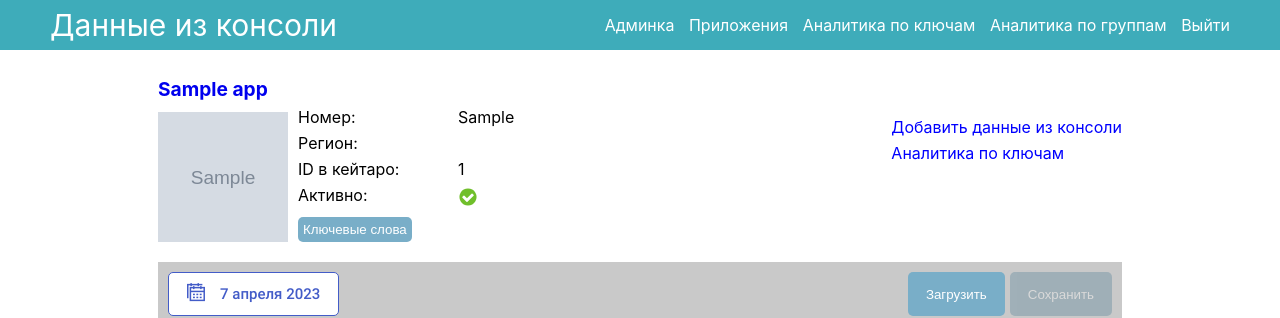
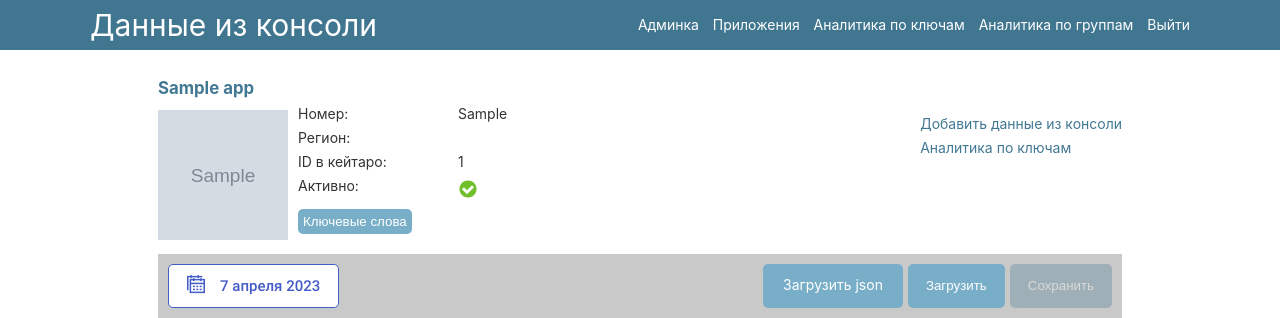
Before and after one commit to FolloW12587/KeywordsSearcher, a Django app: page /apps_info/1/console_data/ in a window 1280 px wide. Shown: the top 318 px of the page. Run offline with Django 4.2, Linux system fonts and the light colour scheme; a user stored in the database is signed in; tables that the repository leaves empty hold one stand-in row (values such as "Sample post"); grey boxes marked "Sample" are stand-in pictures.

Commit message:
removed console data add api method, added console data add by json file

```diff
--- a/web/apps/static/apps/js/console_data_add.js
+++ b/web/apps/static/apps/js/console_data_add.js
@@ -15,6 +15,7 @@ let params = {
 const table = document.getElementById("table");
 const load_data_button = document.getElementById("load_data__button");
 const save_data_button = document.getElementById("save_data__button");
+const file_selector = document.getElementById("file-selector");
 const csrftoken = getCookie('csrftoken');
 
 document.addEventListener("DOMContentLoaded", () => {
@@ -23,9 +24,17 @@ document.addEventListener("DOMContentLoaded", () => {
 
     load_data_button.addEventListener('click', loadData);
     save_data_button.addEventListener('click', saveData);
+    file_selector.addEventListener('change', fileUploaded);
     updateButtons();
 
 });
+
+function fileUploaded() {
+    let btn = document.querySelector('.input-file-btn');
+    btn.innerHTML = "Загружается...";
+    let input = document.querySelector('[name="_save"]');
+    input.click();
+}
 
 function updateTable() {
     if (params.console.isLoading) {
@@ -40,8 +49,9 @@ function updateTable() {
         let row = document.createElement("tr");
         row.classList.add('row');
         let s = "";
-        let keyword_name = keywords[data.keyword__id];
-        s += `<td>${keyword_name}</td>`;
+        let keyword_name = keywords[data.keyword__id].name;
+        let keyword_region = keywords[data.keyword__id].region;
+        s += `<td>[${keyword_region}] ${keyword_name}</td>`;
 
         s += `<td><input type="text" name="views" id="views_${data.keyword__id}" value="${data.views}"></td>`;
         s += `<td><input type="text" name="installs" id="installs_${data.keyword__id}" value="${data.installs}"></td>`;
--- a/web/apps/templates/apps/app_stats.html
+++ b/web/apps/templates/apps/app_stats.html
@@ -23,7 +23,7 @@
             {% endfor %}
         </select>
         <div class="load_data">
-            <button id="load_data__button" class="load_data__button" disabled>Загрузить</button>
+            <button id="load_data__button" class="load_data__button primary_button" disabled>Загрузить</button>
         </div>
     </div>
     <div class="loading_info hidden">
--- a/web/apps/templates/apps/console_data_add.html
+++ b/web/apps/templates/apps/console_data_add.html
@@ -3,16 +3,17 @@
 {% block title %}Console data Add{% endblock %}
 {% block loads %}
 <script type="module" src="{% static "kwfinder/js/datepicker.js" %}"></script>
-<script type="module" src="{% static "apps/js/console_data_add.js" %}?version=1"></script>
+<script type="module" src="{% static "apps/js/console_data_add.js" %}?version=2"></script>
+<link href="{% static "admin/css/base.css" %}" rel="stylesheet">
 <script>
     const app_id = {{ app.id }};
     const app_name = "{{ app.name }}";
     const app_num = {{ app.num }};
     const keywords = {
         {% for keyword in keywords %}
-            {{ keyword.id }}: "{{ keyword.name }}",
+            {{ keyword.id }}: {name: "{{ keyword.name }}", region: "{{ keyword.region.code }}"},
         {% endfor %}
-    }
+    };
 </script>
 {% endblock %}
 {% block header_name %} Данные из консоли {% endblock %}
@@ -22,14 +23,29 @@
     <div class="title" style="font-size: larger;font-weight: bold;"> [{{ app.num }}] {{ app.name }}</div>
 </div> -->
 {% include "apps/includes/header_info.html" %}
+{% if message %}
+<ul class="messagelist">
+    <li class="{% if message.success %}success{% else %}error{% endif %}">{{ message.text }}</li>
+</ul>
+{% endif %}
 <div class="settings">
     <div style="display: flex;">
         <div class="date_range--picker"></div>
-        <div class="load_data">
-            <button id="load_data__button" class="load_data__button" disabled>Загрузить</button>
+        <div class="upload_file">
+            <form action="/apps_info/{{ app.id }}/console_data_add_file/" method="post" enctype="multipart/form-data">
+                <label class="input-file">
+                    {% csrf_token %}
+                    <input type="file" id="file-selector" accept=".json" name="file">
+                    <span class="input-file-btn primary_button">Загрузить json</span>
+                </label>
+                <input type="submit" class="default" value="Сохранить" name="_save" hidden>
+            </form>
+        </div>
+        <div class="load_data" style="margin-left: 0;">
+            <button id="load_data__button" class="load_data__button primary_button" disabled>Загрузить</button>
         </div>
         <div class="save_data">
-            <button id="save_data__button" class="save_data__button" disabled>Сохранить</button>
+            <button id="save_data__button" class="save_data__button primary_button" disabled>Сохранить</button>
         </div>
     </div>
 </div>
--- a/web/apps/templates/apps/keywords/keywords_analytics.html
+++ b/web/apps/templates/apps/keywords/keywords_analytics.html
@@ -16,7 +16,7 @@
     <div style="display: flex;">
       <div class="date_range--picker"></div>
       <div class="load_data">
-        <button id="load_data__button" class="load_data__button">Загрузить</button>
+        <button id="load_data__button" class="load_data__button primary_button">Загрузить</button>
       </div>
     </div>
   </div>
--- a/web/apps/urls.py
+++ b/web/apps/urls.py
@@ -12,6 +12,9 @@ urlpatterns = [
     path('<int:app_id>/console_data/',
          views.consoleDataAdd,
          name='console_data_add'),
+    path('<int:app_id>/console_data_add_file/',
+         views.consoleDataAddByFile,
+         name='console_data_add_file'),
     path('<int:app_id>/keywords/',
          views.app_keywords,
          name='app_keywords'),
--- a/web/apps/views.py
+++ b/web/apps/views.py
@@ -1,14 +1,19 @@
 from django.contrib.auth.decorators import login_required
 from django.forms import modelform_factory
-from django.http import HttpResponseRedirect, JsonResponse
+from django.http import HttpResponseRedirect, JsonResponse, HttpResponse
 from django.shortcuts import render, get_object_or_404
+from django.utils.datastructures import MultiValueDictKeyError
 import json
+import logging
 
 from .models import Profile
 from .permissions import check_app_permissions, get_allowed_apps
 from src.asoworld import add_app_to_asoworld, add_keyword_to_app_in_asoworld
 from src.apps_state import check_app
-from web.kwfinder import models
+from web.kwfinder import models, serializers
+
+
+logger = logging.getLogger(__name__)
 
 
 @login_required
@@ -71,7 +76,84 @@ def consoleDataAdd(request, app_id: int):
         return JsonResponse({"success": True})
 
     keywords = app.keywords.all()
-    return render(request, 'apps/console_data_add.html', {'app': app, "keywords": keywords})
+    message = None
+    if 'message' in request.session:
+        message = request.session['message']
+        del request.session['message']
+    return render(request, 'apps/console_data_add.html', {'app': app, "keywords": keywords, "message": message})
+
+
+@check_app_permissions
+@login_required
+def consoleDataAddByFile(request, app_id: int):
+    def __responseWithError(text: str) -> HttpResponse:
+        message = {
+            "text": text,
+            "success": False
+        }
+        request.session['message'] = message
+        return HttpResponseRedirect(f'/apps_info/{app.id}/console_data/')
+
+    app = get_object_or_404(models.App, pk=app_id)
+
+    if request.method == "POST":
+        try:
+            data = json.loads(request.FILES['file'].read())
+        except json.JSONDecodeError:
+            return __responseWithError("Ошибка при декодировании файла! Убедитесь в его целостности.")
+        except MultiValueDictKeyError:
+            return __responseWithError("Не удалось найти файл. Убедитесь, что вы его отправили!")
+
+        serializer = serializers.ConsoleDailyAPIDataSerializer(
+            data=data, many=True)
+
+        if not serializer.is_valid():
+            return __responseWithError("Данные в загруженном файле невалидны!")
+
+        response_data = {
+            'skipped': 0,
+            'updated': 0,
+            'not_found': 0,
+            'created': 0
+        }
+
+        for data in serializer.data:
+            if app.num != data['app_num']:
+                response_data['skipped'] += 1
+                continue
+
+            keyword = app.keywords.filter(
+                name=data['keyword'], region=data['region']).first()
+            if not keyword:
+                response_data['not_found'] += 1
+                logger.info(
+                    f"Not found keyword {data['keyword']} in region {data['region']}")
+                continue
+
+            consoleData = models.ConsoleDailyData.objects.filter(
+                app=app, keyword=keyword, date=data['date']).first()
+
+            if not consoleData:
+                models.ConsoleDailyData.objects.create(
+                    app=app, keyword=keyword, date=data['date'],
+                    views=data['views'], installs=data['installs'])
+                response_data['created'] += 1
+                continue
+
+            consoleData.views = data['views']
+            consoleData.installs = data['installs']
+            consoleData.save()
+            response_data['updated'] += 1
+
+        message = {
+            "text": f"Skipped: {response_data['skipped']}, updated: {response_data['updated']}, \
+                not found: {response_data['not_found']}, created: {response_data['created']}",
+            "success": True
+        }
+        request.session['message'] = message
+        return HttpResponseRedirect(f'/apps_info/{app.id}/console_data/')
+
+    return HttpResponseRedirect(f'/apps_info/{app.id}/console_data/')
 
 
 @login_required
--- a/web/kwfinder/static/kwfinder/css/style.css
+++ b/web/kwfinder/static/kwfinder/css/style.css
@@ -1471,7 +1471,7 @@ button.keyword_picker_modal {
     width: 100%;
 }
 
-.keywords_analytics_table{
+.keywords_analytics_table {
     overflow-x: auto;
     white-space: nowrap;
     display: block;
@@ -1520,12 +1520,12 @@ button.keyword_picker_modal {
     border-radius: 5px;
 }
 
-.load_data {
+.load_data,
+.upload_file {
     margin-left: auto;
 }
 
-.load_data__button,
-.save_data__button {
+.primary_button {
     height: 44px;
     padding: 0 18px;
     border-radius: 5px;
@@ -1691,3 +1691,58 @@ th.sticky::after {
     height: 100%;
     background-color: #000;
 }
+
+/* Input file */
+.input-file {
+    position: relative;
+    display: inline-block;
+}
+
+.input-file span {
+    position: relative;
+    display: inline-block;
+    cursor: pointer;
+    outline: none;
+    text-decoration: none;
+    /* font-size: 14px; */
+    vertical-align: middle;
+    /* color: rgb(255 255 255); */
+    text-align: center;
+    /* border-radius: 4px; */
+    /* background-color: #419152; */
+    line-height: 22px;
+    /* height: 40px; */
+    padding: 10px 20px;
+    box-sizing: border-box;
+    /* border: none;
+	margin: 0; */
+    transition: background-color 0.2s;
+}
+
+.input-file input[type=file] {
+    position: absolute;
+    z-index: -1;
+    opacity: 0;
+    display: block;
+    width: 0;
+    height: 0;
+}
+
+/* Focus */
+.input-file input[type=file]:focus+span {
+    box-shadow: 0 0 0 0.2rem rgba(0, 123, 255, .25);
+}
+
+/* Hover/active */
+.input-file:hover span {
+    background-color: #59be6e;
+}
+
+.input-file:active span {
+    background-color: #2E703A;
+}
+
+/* Disabled */
+.input-file input[type=file]:disabled+span {
+    background-color: #eee;
+}
--- a/web/kwfinder/templates/kwfinder/base.html
+++ b/web/kwfinder/templates/kwfinder/base.html
@@ -6,7 +6,7 @@
     <meta http-equiv="X-UA-Compatible" content="IE=edge">
     <meta name="viewport" content="width=device-width, initial-scale=1.0">
     <title>{% block title %}{% endblock %}</title>
-    <link href="{% static "kwfinder/css/style.css" %}?version=3.1" rel="stylesheet">
+    <link href="{% static "kwfinder/css/style.css" %}?version=3.2" rel="stylesheet">
     <link rel="shortcut icon" type="image/png" href="{% static 'kwfinder/img/favicon.ico' %}"/>
     <meta http-equiv="cache-control" content="no-cache">
     <meta http-equiv="expires" content="0">
--- a/web/kwfinder/templates/kwfinder/groups_stats.html
+++ b/web/kwfinder/templates/kwfinder/groups_stats.html
@@ -24,7 +24,7 @@
       {% endfor %}
     </select>
     <div class="load_data">
-      <button id="load_data__button" class="load_data__button" disabled>Загрузить</button>
+      <button id="load_data__button" class="load_data__button primary_button" disabled>Загрузить</button>
     </div>
   </div>
 </div>
--- a/web/kwfinder/urls.py
+++ b/web/kwfinder/urls.py
@@ -30,8 +30,8 @@ urlpatterns = [
     path('groups_analytics/',
          views.groupsAnalytics,
          name='groups_analytics'),
-    path('console_data_api/',
-         views.ConsoleDataApiView.as_view(),
-         name='console_data_api')
+#     path('console_data_api/',
+#          views.ConsoleDataApiView.as_view(),
+#          name='console_data_api')
 ]
 urlpatterns += router.urls
```
